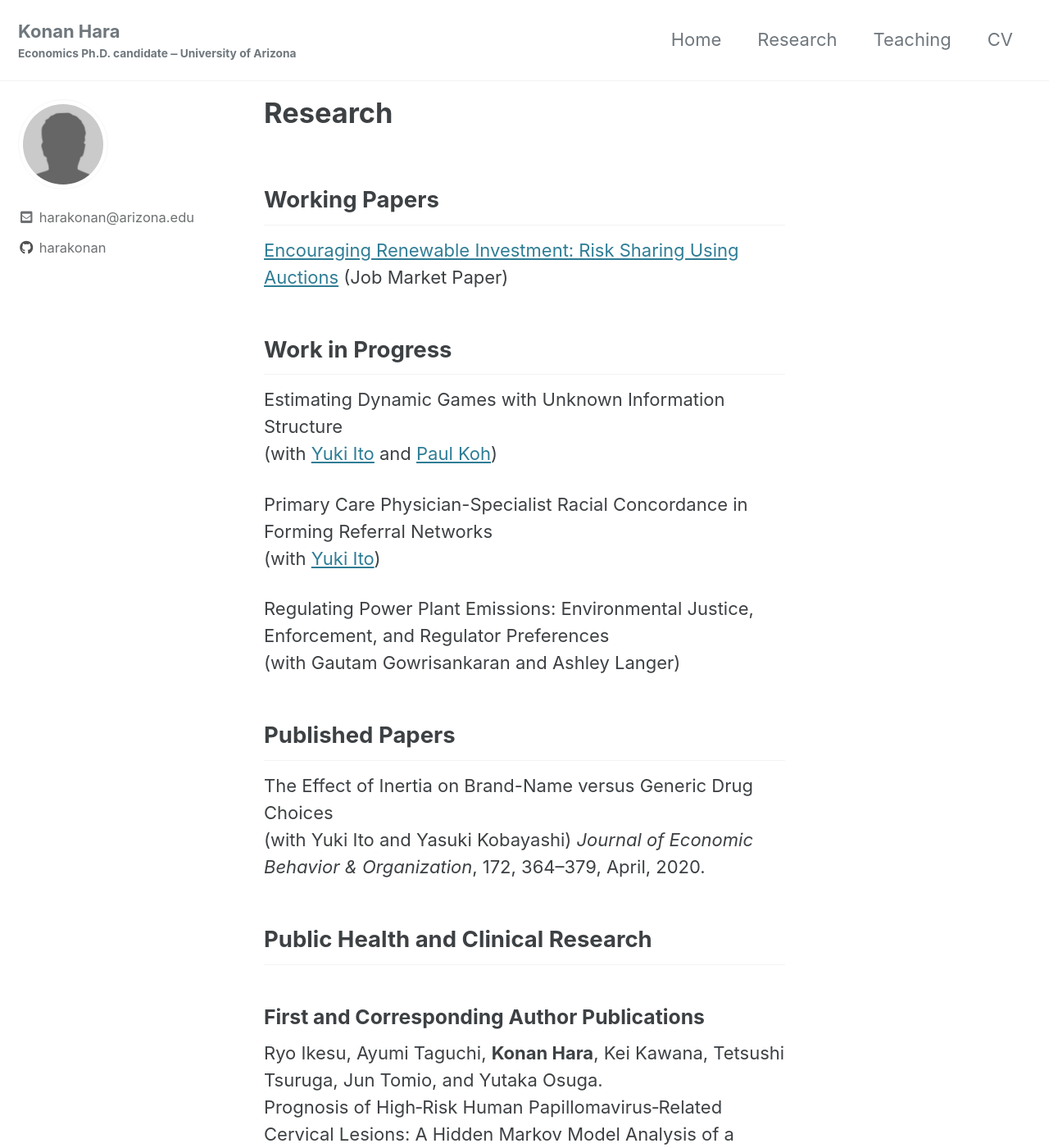
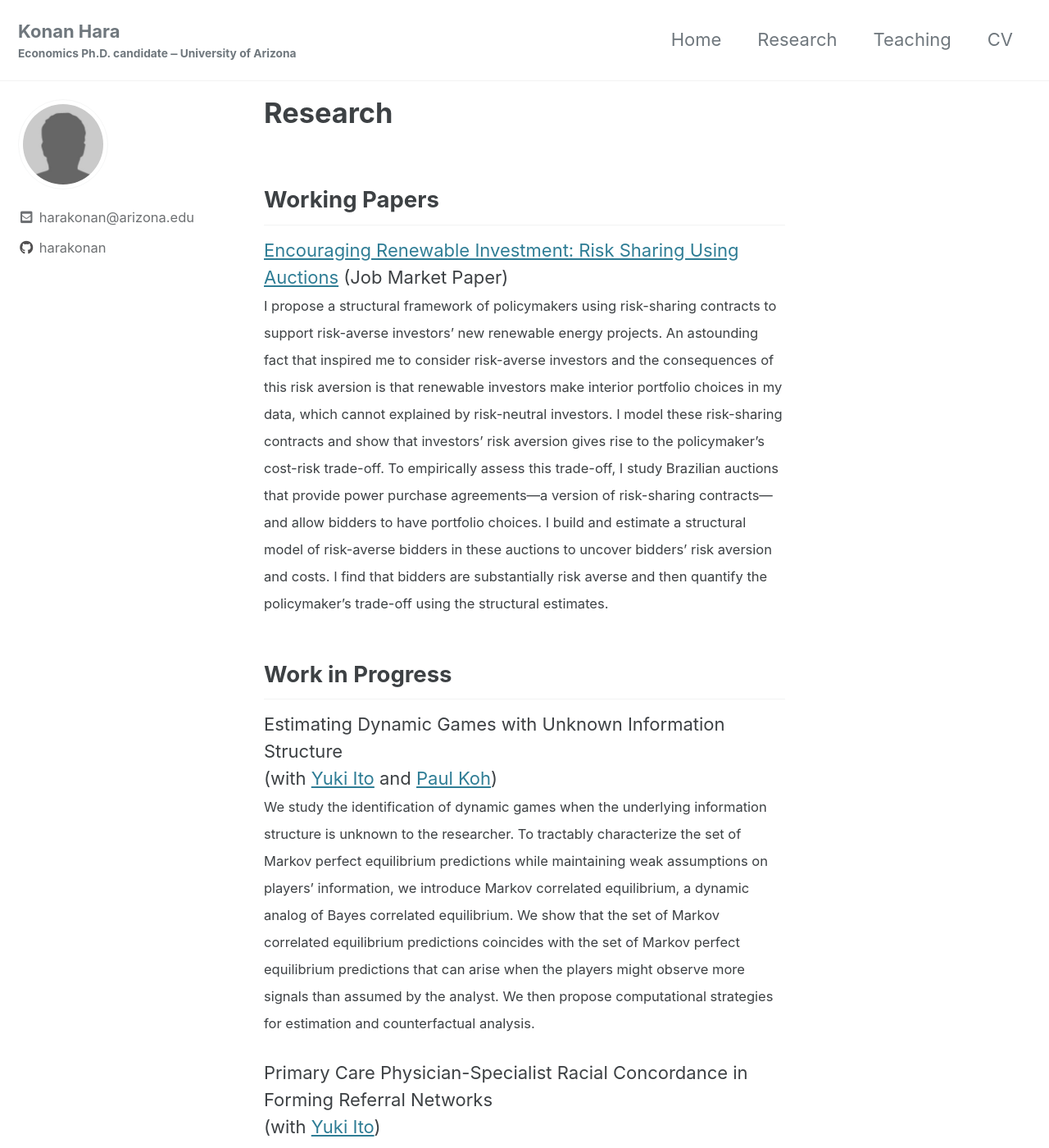
Before and after one commit to harakonan/harakonan.github.io, a Jekyll site: the page built from _pages/research.md, in a window 1280 px wide and 1400 px high. Shown: the whole window at 82% size. Built offline with Jekyll 4.4.1, drawn with Linux system fonts in a browser that asks for light colours; cached includes are drawn as plain includes; some of the changed text lies outside the part shown.

Commit message:
[UPDATE] research

```diff
--- a/_pages/research.md
+++ b/_pages/research.md
@@ -6,14 +6,17 @@ permalink: /research/
 ## Working Papers
 
 [Encouraging Renewable Investment: Risk Sharing Using Auctions](../assets/pdfs/Hara_RenewableRiskSharingAuction.pdf) (Job Market Paper)
+<span style="font-size:0.75em"> I propose a structural framework of policymakers using risk-sharing contracts to support risk-averse investors' new renewable energy projects. An astounding fact that inspired me to consider risk-averse investors and the consequences of this risk aversion is that renewable investors make interior portfolio choices in my data, which cannot explained by risk-neutral investors. I model these risk-sharing contracts and show that investors' risk aversion gives rise to the policymaker's cost-risk trade-off. To empirically assess this trade-off, I study Brazilian auctions that provide power purchase agreements---a version of risk-sharing contracts---and allow bidders to have portfolio choices. I build and estimate a structural model of risk-averse bidders in these auctions to uncover bidders' risk aversion and costs. I find that bidders are substantially risk averse and then quantify the policymaker's trade-off using the structural estimates. </span>
 
 ## Work in Progress
 
 Estimating Dynamic Games with Unknown Information Structure
 (with [Yuki Ito](https://www.econ.berkeley.edu/grad/profiles/15341) and [Paul Koh](https://www.pskoh.com/))
+<span style="font-size:0.75em"> We study the identification of dynamic games when the underlying information structure is unknown to the researcher. To tractably characterize the set of Markov perfect equilibrium predictions while maintaining weak assumptions on players' information, we introduce Markov correlated equilibrium, a dynamic analog of Bayes correlated equilibrium. We show that the set of Markov correlated equilibrium predictions coincides with the set of Markov perfect equilibrium predictions that can arise when the players might observe more signals than assumed by the analyst. We then propose computational strategies for estimation and counterfactual analysis. </span>
 
 Primary Care Physician-Specialist Racial Concordance in Forming Referral Networks
 (with [Yuki Ito](https://www.econ.berkeley.edu/grad/profiles/15341))
+<span style="font-size:0.75em"> We study the role of racial concordance between primary care physicians and specialists in physician referral network formation and its consequences on racial health disparity. Using a 20% random sample of Medicare beneficiaries in the United States, we find that primary care physicians refer patients to the same race specialists more than otherwise, especially when the patients are also the same race. We propose a structural framework to separately identify the racial concordance effect net of health outcome benefits on referral decisions and the racial concordance effect on health outcomes. </span>
 
 Regulating Power Plant Emissions: Environmental Justice, Enforcement, and Regulator Preferences
 (with Gautam Gowrisankaran and Ashley Langer)
```
Also changed, not shown: 2 other files.
